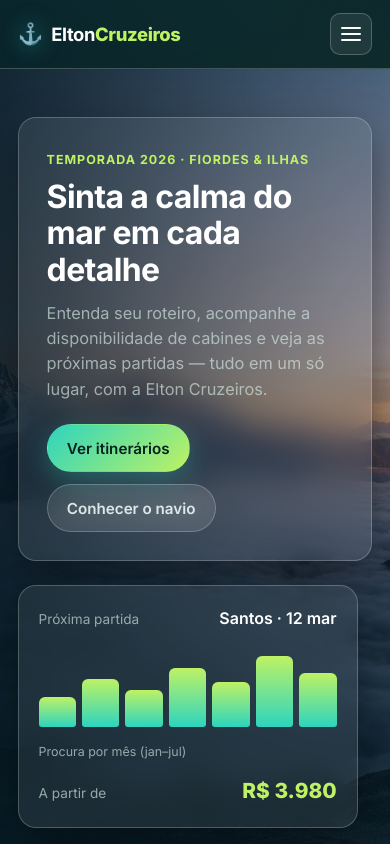
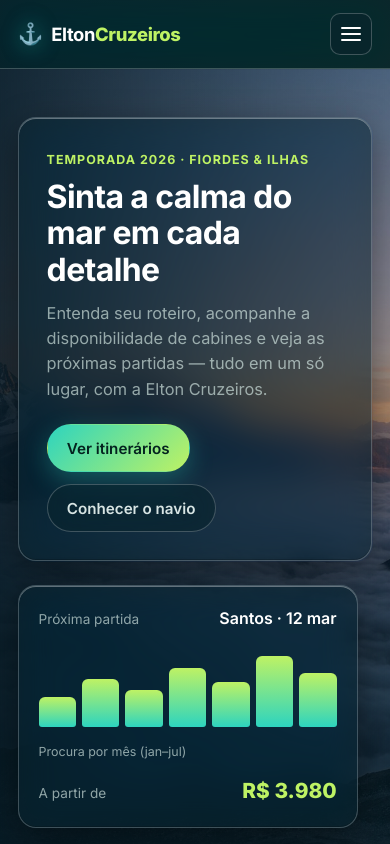
Before and after one commit to Caspiom/elton-cruzeiros, a React (Vite) app: page / in a window 390 px wide. Shown: the top 844 px of the page. Built offline with nearby package versions, Linux system fonts and the light colour scheme.

Commit message:
style: liquid glass aprimorado (tint + blur+saturate + rim especular + fallbacks); corrige legibilidade do menu suspenso

```diff
--- a/src/components/Dropdown/Dropdown.module.css
+++ b/src/components/Dropdown/Dropdown.module.css
@@ -14,17 +14,21 @@
   justify-content: space-between;
   gap: 0.5rem;
   padding: 0.6rem 0.9rem;
-  background: var(--surface);
+  background: var(--glass-strong);
+  backdrop-filter: var(--glass-filter);
+  -webkit-backdrop-filter: var(--glass-filter);
   color: var(--heading);
   border: 1px solid var(--border);
   border-radius: var(--radius-sm);
+  box-shadow: inset 0 1px 0 rgba(255, 255, 255, 0.22);
   font-size: 0.9rem;
   font-weight: 600;
-  transition: border-color 0.2s ease;
+  transition: border-color 0.2s ease, box-shadow 0.2s ease;
 }
 
 .trigger:hover {
   border-color: var(--primary);
+  box-shadow: inset 0 1px 0 rgba(255, 255, 255, 0.22), 0 0 0 2px var(--primary-soft);
 }
 
 .caret {
@@ -39,17 +43,29 @@
 .menu {
   position: absolute;
   z-index: 10;
-  top: calc(100% + 4px);
+  top: calc(100% + 6px);
   left: 0;
   right: 0;
   margin: 0;
-  padding: 0.25rem;
+  padding: 0.3rem;
   list-style: none;
-  background: var(--surface);
-  border: 1px solid var(--border);
+  /* Menu flutua sobre fotos: fill forte (quase opaco) + blur+saturate
+     garante leitura; rim especular dá o aspecto de vidro iluminado. */
+  background: var(--glass-strong);
+  backdrop-filter: var(--glass-filter);
+  -webkit-backdrop-filter: var(--glass-filter);
+  border: 1px solid var(--glass-border);
   border-radius: var(--radius-sm);
-  box-shadow: var(--shadow-md);
+  box-shadow: var(--glass-shadow);
   animation: dropIn 0.15s ease;
+}
+
+/* Fallbacks de legibilidade para o menu */
+@supports not ((backdrop-filter: blur(1px)) or (-webkit-backdrop-filter: blur(1px))) {
+  .menu,
+  .trigger {
+    background: rgba(8, 24, 31, 0.96);
+  }
 }
 
 @keyframes dropIn {
--- a/src/components/Layout/Footer.module.css
+++ b/src/components/Layout/Footer.module.css
@@ -2,9 +2,9 @@
 
 .footer {
   margin-top: 3rem;
-  background: rgba(6, 26, 36, 0.55);
-  backdrop-filter: blur(14px);
-  -webkit-backdrop-filter: blur(14px);
+  background: rgba(6, 26, 36, 0.6);
+  backdrop-filter: blur(16px) saturate(180%);
+  -webkit-backdrop-filter: blur(16px) saturate(180%);
   border-top: 1px solid var(--glass-border);
   padding: 2rem 1.1rem 1.25rem;
 }
--- a/src/components/Layout/NavBar.module.css
+++ b/src/components/Layout/NavBar.module.css
@@ -4,9 +4,9 @@
   position: sticky;
   top: 0;
   z-index: 100;
-  background: rgba(6, 26, 36, 0.55);
-  backdrop-filter: blur(14px);
-  -webkit-backdrop-filter: blur(14px);
+  background: rgba(6, 26, 36, 0.6);
+  backdrop-filter: blur(16px) saturate(180%);
+  -webkit-backdrop-filter: blur(16px) saturate(180%);
   border-bottom: 1px solid var(--glass-border);
 }
 
@@ -123,8 +123,8 @@
     gap: 0.4rem;
     padding: 1rem 1.1rem 1.25rem;
     background: rgba(6, 26, 36, 0.92);
-    backdrop-filter: blur(16px);
-    -webkit-backdrop-filter: blur(16px);
+    backdrop-filter: blur(16px) saturate(180%);
+    -webkit-backdrop-filter: blur(16px) saturate(180%);
     border-bottom: 1px solid var(--glass-border);
     transform: translateY(-12px);
     opacity: 0;
--- a/src/index.css
+++ b/src/index.css
@@ -10,12 +10,18 @@
   --bg-1: #0a2c37;
   --bg-2: #0e3b42;
 
-  /* Vidro (painéis translúcidos) */
-  --glass: rgba(255, 255, 255, 0.08);
-  --glass-2: rgba(255, 255, 255, 0.05);
-  --glass-strong: rgba(255, 255, 255, 0.14);
+  /* Vidro ("liquid glass"): tint escuro + blur COM saturação (ingrediente-chave
+     que evita o aspecto "cinza/fosco") + rim especular + sombra de elevação. */
+  --glass: rgba(12, 35, 44, 0.55);        /* superfície padrão (legível) */
+  --glass-2: rgba(255, 255, 255, 0.06);   /* realce interno sutil */
+  --glass-strong: rgba(8, 26, 33, 0.82);  /* menus/flutuantes sobre fotos */
   --glass-border: rgba(255, 255, 255, 0.22);
-  --blur: 16px;
+  --blur: 18px;
+  --glass-filter: blur(18px) saturate(180%) brightness(1.05);
+  --glass-shadow:
+    0 10px 34px rgba(0, 0, 0, 0.38),
+    inset 0 1px 0 rgba(255, 255, 255, 0.35),
+    inset 0 -1px 0 rgba(0, 0, 0, 0.18);
 
   /* Aliases usados pelos componentes (acordeão, abas, etc.) */
   --surface: var(--glass);
@@ -119,11 +125,27 @@ img {
 /* -------- Utilitários de vidro reutilizáveis -------- */
 .glass {
   background: var(--glass);
-  backdrop-filter: blur(var(--blur));
-  -webkit-backdrop-filter: blur(var(--blur));
+  backdrop-filter: var(--glass-filter);
+  -webkit-backdrop-filter: var(--glass-filter);
   border: 1px solid var(--glass-border);
   border-radius: var(--radius);
-  box-shadow: var(--shadow-md);
+  box-shadow: var(--glass-shadow);
+}
+
+/* Sem suporte a backdrop-filter: fica quase opaco p/ o texto não sumir */
+@supports not ((backdrop-filter: blur(1px)) or (-webkit-backdrop-filter: blur(1px))) {
+  .glass {
+    background: rgba(10, 30, 38, 0.92);
+  }
+}
+
+/* Respeita a preferência de reduzir transparência (acessibilidade do SO) */
+@media (prefers-reduced-transparency: reduce) {
+  .glass {
+    background: rgba(10, 30, 38, 0.96);
+    backdrop-filter: none;
+    -webkit-backdrop-filter: none;
+  }
 }
 
 /* Botões reutilizáveis */
@@ -151,8 +173,8 @@ img {
   background: var(--glass);
   border-color: var(--glass-border);
   color: var(--text);
-  backdrop-filter: blur(var(--blur));
-  -webkit-backdrop-filter: blur(var(--blur));
+  backdrop-filter: var(--glass-filter);
+  -webkit-backdrop-filter: var(--glass-filter);
 }
 
 /* Foco visível para acessibilidade (teclado) */
```
